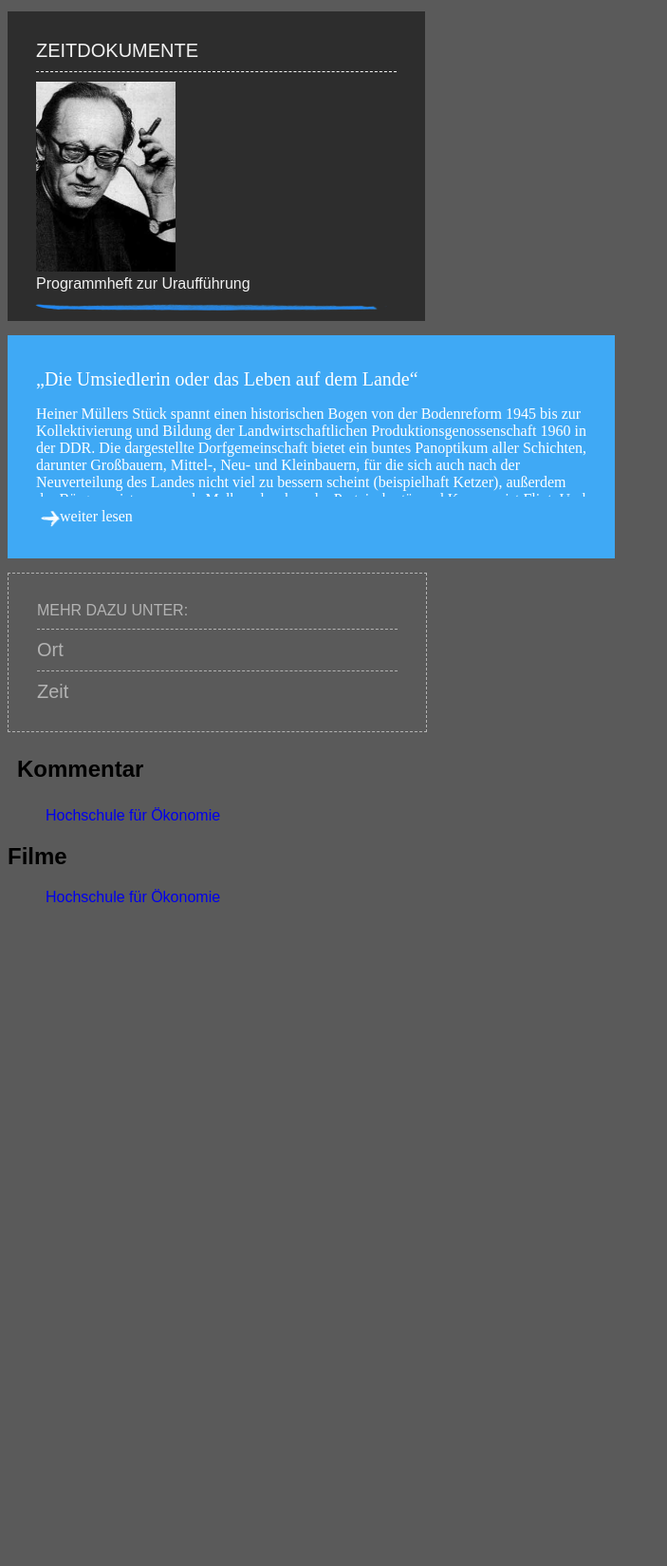
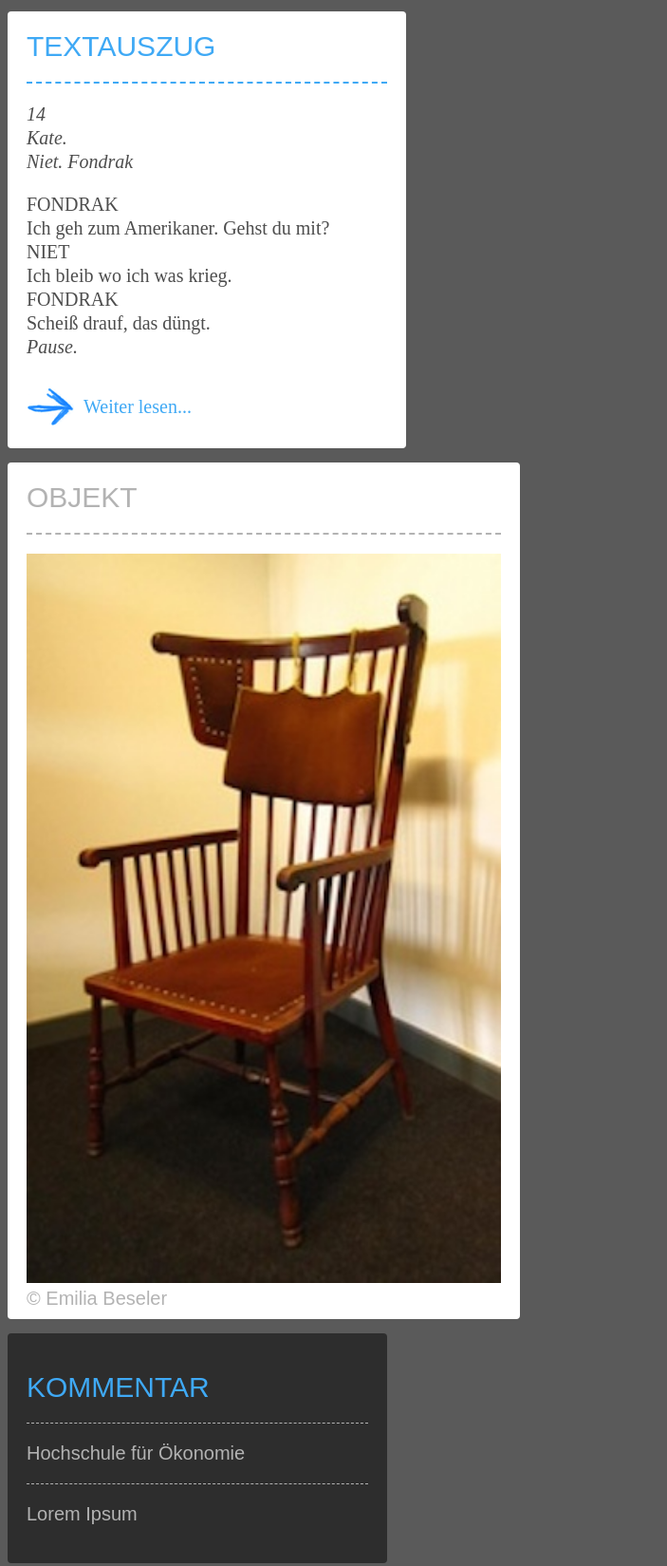
Before and after one commit to plutonik-a/iam, a website: page src/index.html in a window 1280 px wide. Shown: the part 76-1725 px from the top of the page at 95% size, without its empty margins (0-703 px from the left). Before the commit the page ends 1046 px from the top, so only its background shows below. Drawn offline with nearby package versions, Linux system fonts and the light colour scheme; files that its build step writes are made by us from their sources.

Commit message:
General layout and markup fixes for ex.1

```diff
--- a/src/index.html
+++ b/src/index.html
@@ -4,6 +4,7 @@
 		<meta http-equiv="Content-Type" content="text/html; charset=utf-8">
         <meta http-equiv="X-UA-Compatible" content="IE=edge,chrome=1"/>
         <meta name="viewport" content="width=device-width, initial-scale=1.0"/>
+        <!--<meta name="viewport" content="width=640">-->
         <title>HM App</title>
 		<link rel="stylesheet" href="css/hm-app.css"/>
         <link rel="shortcut icon" href="img/favicon.png">
@@ -11,9 +12,94 @@
         <link rel="apple-touch-icon" sizes="180x180" href="img/apple-touch-icon-180x180.png">
 	</head>
 	<body>
-		<article>
-			<h1 id="topic_title" class="editable">Die Umsiedlerin</h1>
-			<section id="zeitdokumente" class="box">
+		<section>
+			<h1>Die Umsiedlerin</h1>
+            <article class="box excerpt">
+                <h2>Textauszug</h2>
+                <p>
+                    <span class="description">
+                        14<br>
+                        Kate.<br>
+                        Niet. Fondrak
+                    </span>
+                </p>
+                <p>
+                    <span class="dialog">
+                        <span class="speaker">Fondrak</span><br>
+                        Ich geh zum Amerikaner. Gehst du mit?<br>
+                        <span class="speaker">Niet</span><br>
+                        Ich bleib wo ich was krieg.<br>
+                        <span class="speaker">Fondrak</span><br>
+                        Scheiß drauf, das düngt.<br>
+                    </span>
+                    <span class="description">Pause.</span>
+                </p>
+                <div>
+                    <a class="more"href="#"><span>Weiter lesen...</span></a>
+                </div>
+            </article>
+
+            <article class="box object">
+                <h2>Objekt</h2>
+                <figure>
+                    <img class="object-image" src="img/stuhl.jpg"/>
+                    <figcaption>© Emilia Beseler</figcaption>
+                </figure>
+
+            </article>
+
+            <article class="box comment mediaboxes">
+                <h2>Kommentar</h2>
+                <ul>
+                    <li>
+                        <a href="#">Hochschule für Ökonomie</a>
+                    </li>
+                    <li>
+                        <a href="#">Lorem Ipsum</a>
+                    </li>
+                </ul>
+            </article>
+
+            <article class="box media mediaboxes">
+                <h2>Filme und Audio</h2>
+                <ul>
+                    <li>
+                        <a href="#">
+                            Die Korrektur <br>
+                            13.11.1958, Berliner Rundfunk
+                        </a>
+                    </li>
+                    <li>
+                        <a href="#">Die Brücke<br>
+                            Ursendung: 13.10.1958</a>
+                    </li>
+                    <li>
+                        <a href="#">Die Brücke<br>
+                            Ursendung: 13.10.1958</a>
+                    </li>
+                </ul>
+            </article>
+
+            <aside id="verknuepfungen" class="box">
+				<h2>Mehr dazu unter:</h2>
+				<nav>
+					<ul>
+						<li>
+							<a href="#">Ort</a>
+						</li>
+						<li>
+							<a href="#">Zeit</a>
+						</li>
+					</ul>
+				</nav>
+			</aside>
+
+            <article class="box list">
+                <figure class="circle"></figure>
+                <h2>Auf meine Merkliste</h2>
+            </article>
+
+            <article id="zeitdokumente">
                 <h2>Zeitdokumente</h2>
                 <figure>
                     <img src="img/muller.jpg"/>
@@ -22,8 +108,9 @@
                         Programmheft zur Uraufführung
                     </figcaption>
                 </figure>
-			</section>
-			<section id="einfuehrungstext" class="box">
+            </article>
+
+            <article id="einfuehrungstext">
                 <div class="contentfragment">
                     <h2>&bdquo;Die Umsiedlerin oder das Leben auf dem Lande&ldquo;</h2>
                     <p>
@@ -39,41 +126,11 @@
                         Zu einer Neuaufführung (unter dem geänderten Titel "Die Bauern") kam es erst am 30.05.1976 an der Volksbühne Berlin unter der Regie von Fritz Marquardt, doch war diese nach Müllers Auskunft für das Publikum schon eine zu ferne Geschichte. Tragelehn selbst führte das Stück 1985 in Dresden unter dem Originaltitel wieder auf.
                     </p>
                 </div>
-				<div class="fullcontent_link">
-					<a href="#">weiter lesen</a>
+                <div>
+                    <a  class="more" href="#"><span>Weiter lesen...</span></a>
                 </div>
+            </article>
+
         </section>
-			<section id="verknuepfungen" class="box">
-				<h2>Mehr dazu unter:</h2>
-				<nav>
-					<ul>
-						<li>
-							<a href="#">Ort</a>
-						</li>
-						<li>
-							<a href="#">Zeit</a>
-						</li>
-					</ul>
-				</nav>
-			</section>
-            <section class="box comment">
-                <h2 class="box-list-heading">Kommentar</h2>
-                <ul>
-                    <li>
-                        <a href="#">Hochschule für Ökonomie</a>
-                    </li>
-                </ul>
-            </section>
-            <section class="box media">
-                <h2>Filme</h2>
-                <nav>
-                    <ul>
-                        <li>
-                            <a href="#">Hochschule für Ökonomie</a>
-                        <li>
-                    </ul>
-                </nav>
-            </section>
-		</article>
 	</body>
 </html>
--- a/src/sass/_base.scss
+++ b/src/sass/_base.scss
@@ -22,8 +22,8 @@ a {
   text-decoration: none;
 }
 
-section {
-  margin-top: 15px;
+article {
+  margin: 15px 0;
   &:first-child {
     margin-top: 0px;
   }
--- a/src/sass/_box.scss
+++ b/src/sass/_box.scss
@@ -1,9 +1,11 @@
 //
-// Contentbox
+// General Styles for Content Boxes
 // --------------------------------------------------
 
 .box {
-  //@include box(400px, 20px, none, none);
+  h2 {
+    @extend .box-list-heading;
+  }
 }
 
 // Read more...
@@ -13,7 +15,7 @@
   margin: 0px;
   overflow: hidden;
   h2 {
-    padding: 5px 0 0 0;
+    padding: 20px 0 0 0;
     margin: 0px;
   }
   p:first-child {
@@ -25,8 +27,12 @@
 }
 
 .box-list-heading {
-  margin: 0 10px;
-  padding: 10px 0;
+  margin: 0;
+  padding: 20px 0;
+  text-transform: uppercase;
+  font-size: $font-size-h2;
+  font-weight: $font-weight-normal;
+  font-style: normal;
 }
 
 .box-list {
@@ -44,10 +50,10 @@
   }
 }
 
-.media {
-
+.more:before {
+  content:'';
+  background: url("../img/Pfeil02.png") no-repeat;
+  position: absolute;
+  width: 50px;
+  height: 40px;
 }
-
-.comment {
-
-}
--- /dev/null
+++ b/src/sass/_excerptbox.scss
@@ -0,0 +1,40 @@
+//
+// Excerpt Box
+// --------------------------------------------------
+
+.excerpt {
+  @include box(380px, 0 20px, $dark-contrast-text-color, $white);
+  font-family: $font-family-serif;
+  max-height: 460px;
+  overflow: hidden;
+  h2 {
+    @include box-dashed-heading(2px, $primary-color);
+    color: $primary-color;
+    font-family: $font-family-sans-serif;
+  }
+
+  p {
+    line-height: 25px;
+  }
+
+  .description {
+    font-style: italic;
+  }
+  .speaker {
+    text-transform: uppercase;
+  }
+
+  > div {
+    padding: 10px 0 27px 0;
+  }
+  .more {
+    color: $primary-color;
+    &:before {
+      @include more(url("../img/Pfeil02.png") no-repeat);
+    }
+    > span {
+      padding: 0 0 0 60px;
+      line-height: 40px;
+    }
+  }
+}
--- a/src/sass/_imagebox.scss
+++ b/src/sass/_imagebox.scss
@@ -4,16 +4,15 @@
 
 #zeitdokumente {
   @include box(400px, 20px, $lightest-text-color, $darker-bg-color);
-  //max-width: 200px;
-  max-height: 360px;
-  //width: auto;
+  //max-height: 360px;
   height: auto;
   padding-bottom: 10px;
 
   h2 {
     @extend .box-list-heading;
-    border-bottom: 1px dashed $lightest-text-color;
+    @include box-dashed-heading(1px, $lightest-text-color);
   }
+
   figure {
     margin: 0px;
     padding: 10px;
@@ -23,10 +22,9 @@
   img {
     margin: 0px;
     padding: 0px;
-    width: 200px;
+    height: 100%;
     width: auto;
-    height: auto;
-    max-height: 200px;
-    max-width: 180px;
+    //max-height: 200px;
+    //max-width: 180px;
   }
 }
--- a/src/sass/_introbox.scss
+++ b/src/sass/_introbox.scss
@@ -6,16 +6,17 @@
   //width: 300px;
   //height: auto;
   @include box(600px, 20px, $contrast-text-color, $primary-color);
+  > div {
+    margin: 15px 0 0 8px;
+  }
+  .more {
+    color: $contrast-text-color;
+    &:before {
+      @include more(url("../img/Pfeil_weiss01.png") no-repeat);
+    }
+    span {
+      padding: 0 0 0 60px;
+      line-height: 40px;
+    }
+  }
 }
-
-.fullcontent_link a {
-  color: $contrast-text-color;
-  background: url("../img/Pfeil_weiss01.png");
-  background-repeat: no-repeat;
-  background-position: left center;
-  background-origin: padding-box;
-  background-size: 20px 20px;
-  padding: 12px 0 15px 20px;
-  margin-left: 15px;
-  display: block;
-}
--- a/src/sass/_linkbox.scss
+++ b/src/sass/_linkbox.scss
@@ -13,10 +13,6 @@
     margin: 0px;
   }
   li {
-    /* see how margin and padding is used to
-    completely underline the single list entries
-    (padding/left-right: 0px) while at the same
-    time leaving 10px of space to the outer border */
     padding: 10px 0;
     margin: 0 10px;
     border-top: 1px dashed $lighter-text-color;
--- a/src/sass/_mediabox.scss
+++ b/src/sass/_mediabox.scss
@@ -1,7 +1,34 @@
 //
-// Mediabox
+// Media And Comment Boxes
 // --------------------------------------------------
 
-section {
+.media {
+}
 
+.comment {
 }
+
+.mediaboxes {
+  @include box(360px, 20px, $gray-lighter, $gray-darker);
+  font-family: $font-family-sans-light;
+  font-weight: 100;
+  h2 {
+    @extend .box-list-heading;
+    color: $primary-color;
+    font-family: $font-family-sans-serif;
+  }
+  ul {
+    padding: 0px;
+    margin: 0px;
+  }
+  li {
+    padding: 20px 0;
+    margin: 0;
+    border-top: 1px dashed $lighter-text-color;
+    a {
+      color: inherit;
+      padding: 0px;
+      margin: 0px;
+    }
+  }
+}
--- a/src/sass/_mixins.scss
+++ b/src/sass/_mixins.scss
@@ -2,10 +2,24 @@
 // Mixins
 // --------------------------------------------------
 
-@mixin box($box-width, $box-padding, $color, $bg-color) {
+@mixin box($box-width, $box-padding, $color, $background) {
   width: $box-width;
   max-width: $box-width;
   padding: $box-padding;
   color: $color;
-  background-color: $bg-color;
+  background: $background;
+  border-radius: 4px;
 }
+
+@mixin more($background) {
+  background: $background;
+  content:'';
+  background-repeat: no-repeat;
+  position: absolute;
+  width: 50px;
+  height: 40px;
+}
+
+@mixin box-dashed-heading($value, $color) {
+  border-bottom: $value dashed $color;
+}
--- /dev/null
+++ b/src/sass/_objectbox.scss
@@ -0,0 +1,19 @@
+//
+// Object Box
+// --------------------------------------------------
+
+.object {
+  @include box(100%, 0 20px 10px, $gray-lighter, $white);
+  max-width: 500px;
+  h2 {
+    @include box-dashed-heading(2px, $lighter-text-color);
+    }
+  figure {
+    margin: 0px;
+    padding: 20px 0 0;
+  }
+  .object-image {
+    width: 100%;
+    height: 100%;
+  }
+}
--- a/src/sass/_typography.scss
+++ b/src/sass/_typography.scss
@@ -14,17 +14,16 @@ h1 {
 }
 
 #einfuehrungstext {
-  font-family: $font-family-serif;
+  font-family: $font-family-bold;
   h2 {
     font-size: $font-size-h2;
-    font-weight: $font-weight-bold;
   }
   .contentfragment {
     font-weight: $font-weight-normal;
     font-style: normal;
     font-size: $font-size-base;
   }
-  .fullcontent_link a {
+  .more a {
     //text-decoration: none;
   }
 }
@@ -37,26 +36,26 @@ h1 {
     font-size: $font-size-h2;
     font-weight: $font-weight-normal;
     font-style: normal;
-    text-transform: uppercase;
   }
   figcaption {
     font-size: $font-size-base;
+    font-family: $font-family-sans-light;
   }
 }
 
 #verknuepfungen {
+  text-transform: uppercase;
   h2 {
     font-family: $font-family-sans-serif;
     font-size: $font-size-small-h2;
     font-weight: $font-weight-normal;
     font-style: normal;
-    text-transform: uppercase;
   }
   li a {
-    font-family: $font-family-sans-serif;
+    font-family: $font-family-sans-bold;
     font-size: $font-size-h2;
     font-weight: $font-weight-bold;
-    font-style: normal;
+    //font-style: normal;
     //text-decoration: none;
   }
 }
--- a/src/sass/_variables.scss
+++ b/src/sass/_variables.scss
@@ -5,6 +5,7 @@
 // Colors
 $gray-darker: rgb(45,45,45);
 $gray-dark: rgb(90,90,90);
+$gray: rgb(77,77,77);
 $gray-light: rgb(204,204,204);
 $gray-lighter: rgb(179,179,179);
 $gray-lightest: rgb(242,242,242);
@@ -13,6 +14,7 @@ $light-blue: rgb(63,169,245);
 
 $body-bg:  $gray-dark !default;
 $darker-bg-color: $gray-darker;
+$dark-contrast-text-color: $gray;
 $dark-text-color: $gray-light !default;
 $lighter-text-color: $gray-lighter;
 $lightest-text-color: $gray-lightest !default;
@@ -28,11 +30,12 @@ $font-family-sans-light: "Avenir Roman", sans-serif;
 $font-family-serif: "Marion Regular", serif;
 $font-family-bold: "Marion Bold", serif;
 
-$font-size-base: 16px !default; // 12pt
+$font-size-base: 20px !default;                        // 30pt/2
+$font-size-small: 13px !default;                       // 20pt/2
 
-$font-size-h1: floor($font-size-base * 2.5) !default; // ~40px 30pt
-$font-size-h2: floor($font-size-base * 1.25) !default; // 20px 15pt
-$font-size-small-h2: $font-size-base !default; // 16px 12pt
+$font-size-h1: floor($font-size-base * 2) !default;    // 40px 60pt/2
+$font-size-h2: floor($font-size-base * 1.5) !default; // 30px eigene Modifizierung! (original: 40pt/2)
+$font-size-small-h2: $font-size-base !default;         // 20px 30pt/2
 
 $font-weight-normal: 300;
 $font-weight-bold: 400;
--- a/src/sass/hm-app.scss
+++ b/src/sass/hm-app.scss
@@ -4,7 +4,11 @@
 @import "typography";
 @import "base";
 @import "mixins";
+@import "box";
+@import "objectbox";
+@import "excerptbox";
+@import "mediabox";
+@import "listbox";
 @import "introbox";
 @import "imagebox";
 @import "linkbox";
-@import "box";
```
Also changed, not shown: src/sass/_listbox.scss (added, +27 -0 lines). Lines whose indentation alone changed are shown as unchanged.
